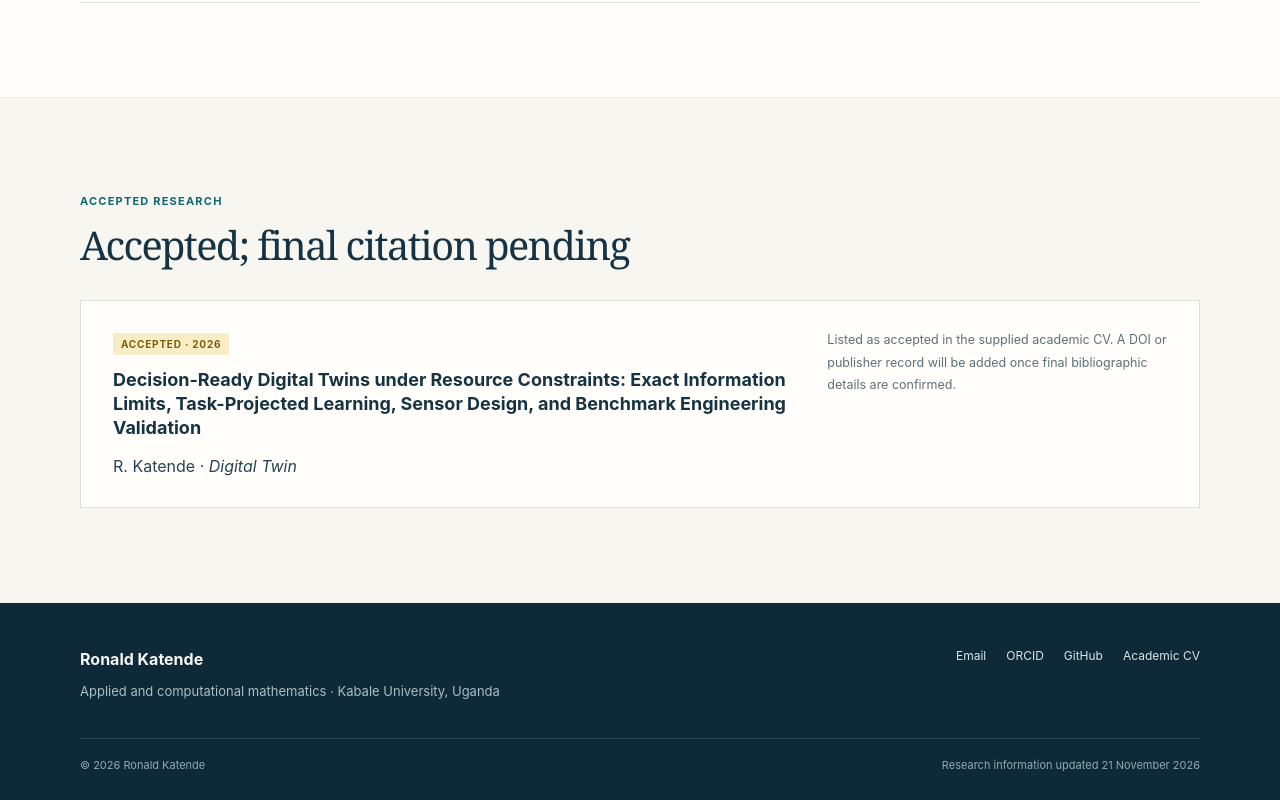
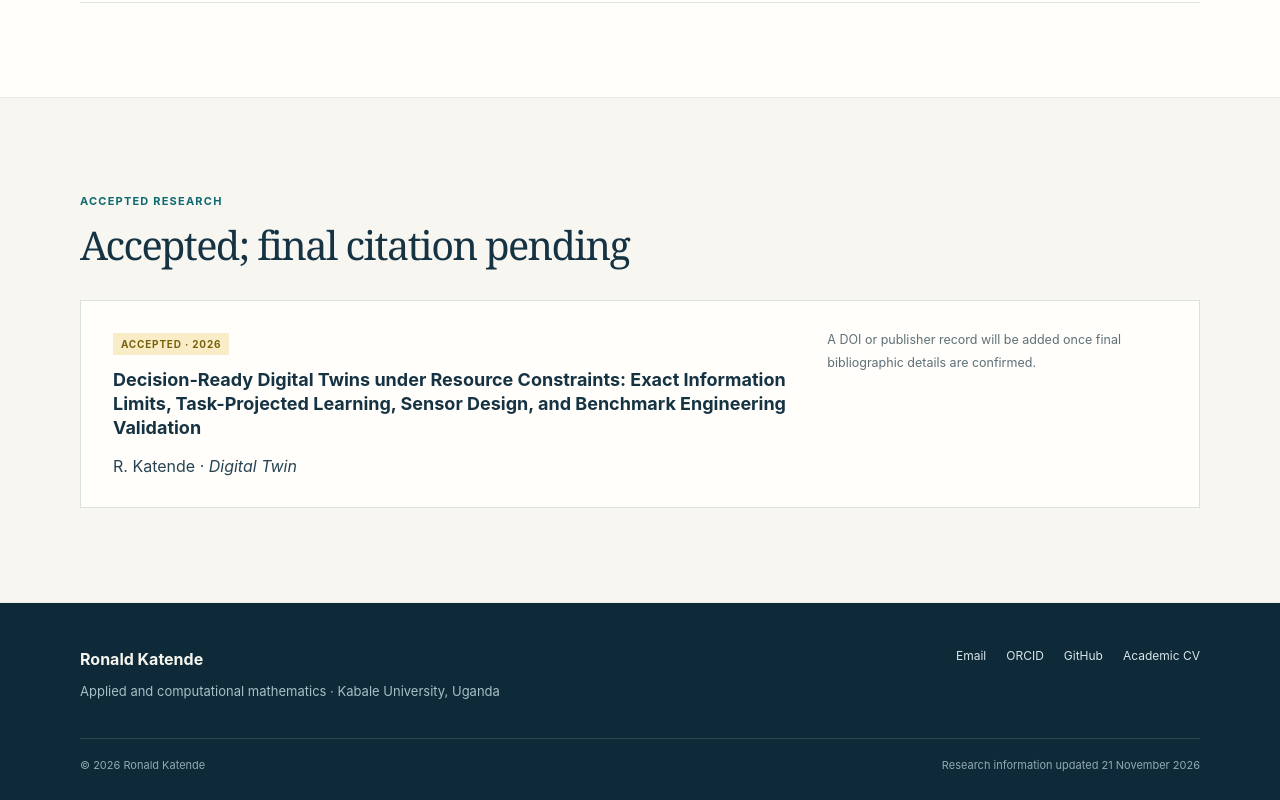
Before and after one commit to ronaldkatende/ronaldkatende.github.io, a plain HTML site: page publications.html in a window 1280 px wide. Shown: the part 2604-3404 px from the top of the page. Drawn offline with Linux system fonts and the light colour scheme.

Commit message:
Update publications.html

```diff
--- a/publications.html
+++ b/publications.html
@@ -80,7 +80,7 @@
     </article></div>
     <p id="no-results" class="no-results" hidden>No publications match this search.</p>
   </div></section>
-  <section class="section pale-section"><div class="container"><div class="section-kicker">Accepted research</div><h2>Accepted; final citation pending</h2><article class="accepted-paper"><div><span class="status-tag">Accepted · 2026</span><h3>Decision-Ready Digital Twins under Resource Constraints: Exact Information Limits, Task-Projected Learning, Sensor Design, and Benchmark Engineering Validation</h3><p>R. Katende · <em>Digital Twin</em></p></div><p class="small-note">Listed as accepted in the supplied academic CV. A DOI or publisher record will be added once final bibliographic details are confirmed.</p></article></div></section>
+  <section class="section pale-section"><div class="container"><div class="section-kicker">Accepted research</div><h2>Accepted; final citation pending</h2><article class="accepted-paper"><div><span class="status-tag">Accepted · 2026</span><h3>Decision-Ready Digital Twins under Resource Constraints: Exact Information Limits, Task-Projected Learning, Sensor Design, and Benchmark Engineering Validation</h3><p>R. Katende · <em>Digital Twin</em></p></div><p class="small-note">A DOI or publisher record will be added once final bibliographic details are confirmed.</p></article></div></section>
 
   </main>
   <footer class="site-footer">
```
